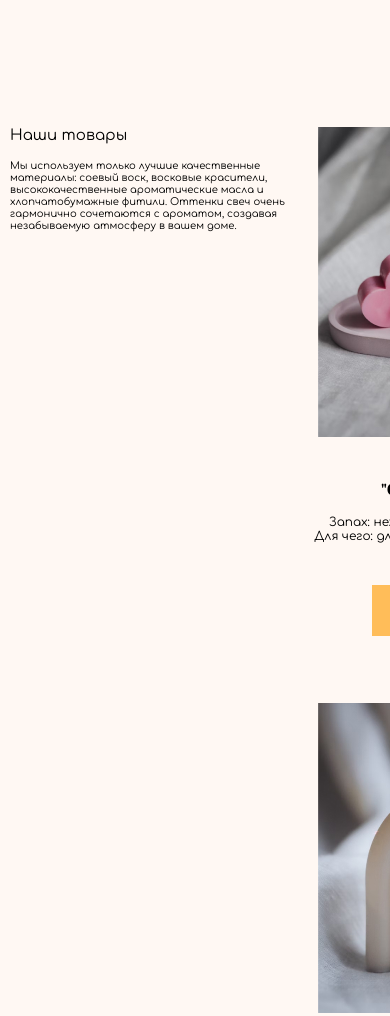
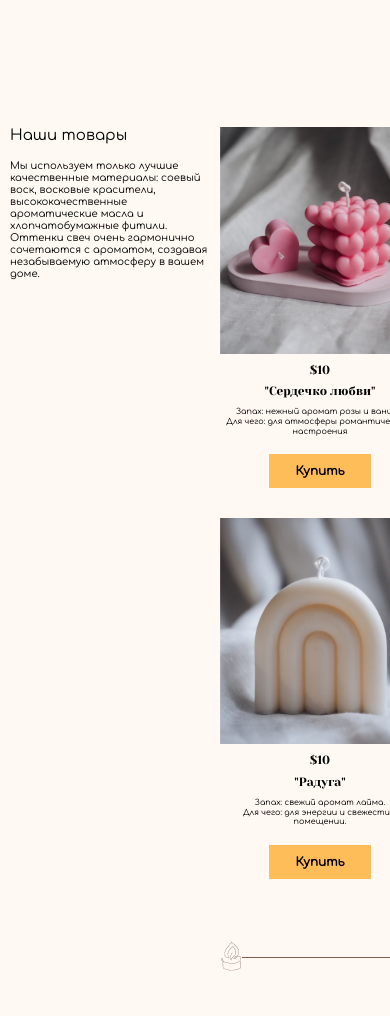
Before and after one commit to immmax/hm-candles-site, a plain HTML site: page index.html in a window 390 px wide. Shown: the part 860-1876 px from the top of the page. Drawn offline with Linux system fonts and the light colour scheme.

Commit message:
Add adaptivity to section "products" for screen size 768px

```diff
--- a/css/style.css
+++ b/css/style.css
@@ -410,6 +410,13 @@ button{
     .footer__social{
         justify-content: center;
     }
+    .section__inner {
+        grid-template-columns: 200px auto;
+        gap: 0 10px;
+    }
+    .products__content {
+        gap: 30px 16px;
+    }
 }
 
 @media (max-width: 768px) {
@@ -466,6 +473,29 @@ button{
     }
     .about__item-img--2 {
         width: 190px;
+    }
+    .products__item{
+        width: 200px;
+    }
+    .products__item-img{
+        width: 200px;
+        margin-bottom: 6px;
+    }
+    .button{
+        font-size: 12px;
+        padding: 10px 26px;
+    }
+    .product__item-text{
+        font-size: 8px;
+        margin-bottom: 18px;
+    }
+    .products__item-price{
+        font-size: 12px;
+        margin-bottom: 7px;
+    }
+    .products__item-title{
+        font-size: 12px;
+        margin-bottom: 9px;
     }
 }
 
```
